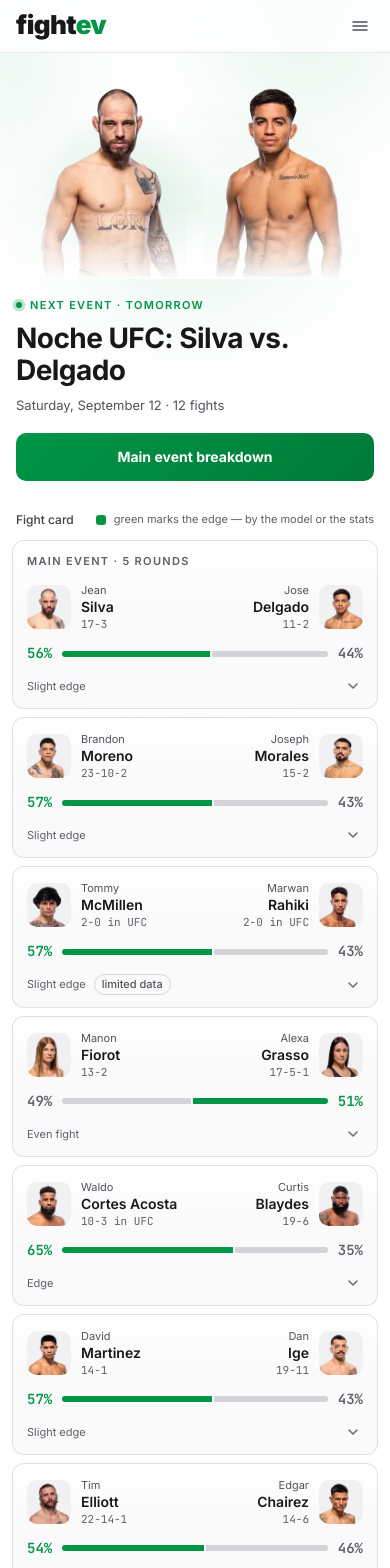
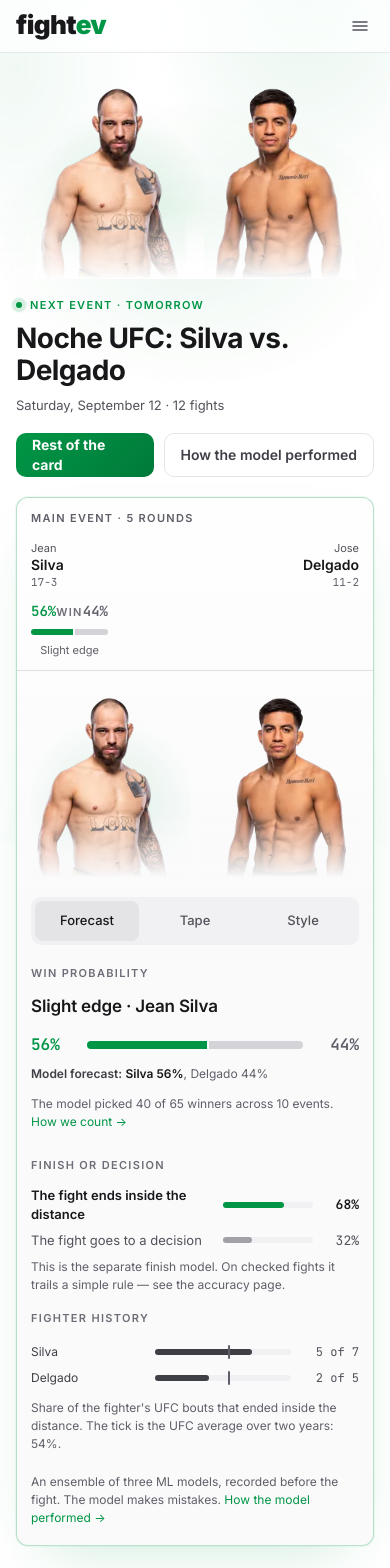
Before and after one commit to Gotodataru/fightev, a React (Vite) app: page / in a window 390 px wide. Shown: the top 1568 px of the page. Built offline with nearby package versions, Linux system fonts and the light colour scheme.

Commit message:
Headliner leads the page; publish the finish forecast with its caveat

```diff
--- a/src/components/FightCard.tsx
+++ b/src/components/FightCard.tsx
@@ -18,6 +18,7 @@ interface Props {
   instantClose: boolean    // another fight took over: collapse without animating (keeps scroll stable)
   onToggle: () => void
   onGo: (i: number) => void
+  solo?: boolean           // the headliner in the hero: always open, nothing to toggle or page through
 }
 
 // ── shared bits ────────────────────────────────────────────────────────────────
@@ -227,7 +228,7 @@ function CompactPanel({ fight, track, desktopRow }: { fight: Fight; track: Track
 // ── card ───────────────────────────────────────────────────────────────────────
 
 export const FightCard = forwardRef<HTMLDivElement, Props>(function FightCard(
-  { fight, index, total, open, track, desktopRow, desktopPanel, instantClose, onToggle, onGo }, ref,
+  { fight, index, total, open, track, desktopRow, desktopPanel, instantClose, onToggle, onGo, solo = false }, ref,
 ) {
   const { t } = useI18n()
   const panelId = useId()
@@ -238,35 +239,36 @@ export const FightCard = forwardRef<HTMLDivElement, Props>(function FightCard(
       ? `${fight.title_fight ? t.titleFight : ''}${fight.title_fight ? ' · ' : ''}${t.rounds(fight.num_rounds)}`
       : null
 
-  const center = open
+  const center = open && !solo
     ? <FightNav index={index} total={total} onGo={onGo} size={desktopRow ? 32 : 40} />
     : fight.result ? <ResultCenter fight={fight} /> : <ProbCenter fight={fight} />
+  const toggle = solo ? undefined : onToggle
 
   return (
-    <div ref={ref} id={`fight-${index + 1}`} className={cx('fight-card surface scroll-mt-3 overflow-hidden rounded-xl bg-card', !open && 'closed')}
+    <div ref={ref} id={solo ? 'main-fight' : `fight-${index + 1}`} className={cx('fight-card surface scroll-mt-3 overflow-hidden rounded-xl bg-card', !open && 'closed')}
       style={{ border: `1px solid ${open ? 'rgb(var(--brand) / 0.28)' : 'var(--c-line)'}`,
                boxShadow: open ? '0 0 0 1px rgb(var(--brand) / 0.06), 0 24px 60px -30px rgb(var(--brand) / 0.25)' : undefined }}>
       {label && <div className="eyebrow px-3.5 pt-3 text-zinc-500 md:px-5">{label}</div>}
 
       {desktopRow ? (
-        <div className="fight-row grid grid-cols-[minmax(0,1fr)_240px_minmax(0,1fr)_20px] items-center gap-6 px-5 py-4 lg:grid-cols-[minmax(0,1fr)_290px_minmax(0,1fr)_20px] lg:gap-7"
-          onClick={onToggle}>
+        <div className={cx('grid grid-cols-[minmax(0,1fr)_240px_minmax(0,1fr)_20px] items-center gap-6 px-5 py-4 lg:grid-cols-[minmax(0,1fr)_290px_minmax(0,1fr)_20px] lg:gap-7', !solo && 'fight-row')}
+          onClick={toggle}>
           <DesktopSide f={f1} open={open} />
           <div>{center}</div>
           <DesktopSide f={f2} open={open} right />
-          <ToggleButton fight={fight} open={open} controls={panelId} onToggle={onToggle} />
+          {!solo && <ToggleButton fight={fight} open={open} controls={panelId} onToggle={onToggle} />}
         </div>
       ) : (
-        <div className="fight-row flex min-h-11 flex-col gap-3 px-3.5 pb-3 pt-3.5" onClick={onToggle}>
+        <div className={cx('flex min-h-11 flex-col gap-3 px-3.5 pb-3 pt-3.5', !solo && 'fight-row')} onClick={toggle}>
           <div className="flex items-center gap-2.5">
             <MobileSide f={f1} open={open} />
             <MobileSide f={f2} open={open} right />
           </div>
           {open ? (
             <div className="flex items-center justify-between">
-              <div className="w-5" />
+              {!solo && <div className="w-5" />}
               {center}
-              <ToggleButton fight={fight} open={open} controls={panelId} onToggle={onToggle} />
+              {!solo && <ToggleButton fight={fight} open={open} controls={panelId} onToggle={onToggle} />}
             </div>
           ) : fight.result ? (
             <div className="flex items-center gap-2.5">
--- a/src/components/FightDetails.tsx
+++ b/src/components/FightDetails.tsx
@@ -53,7 +53,10 @@ function WinRow({ p1, f1, f2 }: { p1: number; f1: Fighter; f2: Fighter }) {
       </div>
       {/* spell the forecast out, so the bar is never the only place it is stated */}
       <p className="m-0 mt-2 text-xs leading-normal text-zinc-500">
-        {t.forecastLine(lastName(f1.name), a, lastName(f2.name), b)}
+        <b className="font-semibold text-zinc-300">{t.forecastLabel}:</b>{' '}
+        <span className={a >= b ? 'font-semibold text-zinc-50' : undefined}>{lastName(f1.name)} {a}%</span>
+        {', '}
+        <span className={b > a ? 'font-semibold text-zinc-50' : undefined}>{lastName(f2.name)} {b}%</span>
       </p>
     </div>
   )
@@ -62,9 +65,30 @@ function WinRow({ p1, f1, f2 }: { p1: number; f1: Fighter; f2: Fighter }) {
 function FinishBlock({ fight, track }: { fight: Fight; track: Track }) {
   const { t } = useI18n()
   const base = track.ufc_finish_rate_24m.rate !== null ? Math.round(track.ufc_finish_rate_24m.rate * 100) : null
+  const fin = fight.p_finish !== null ? Math.round(fight.p_finish * 100) : null
   return (
     <div>
       <SectionLabel>{t.finishTitle}</SectionLabel>
+      {fin !== null && (
+        <div className="mb-4">
+          <div className="flex flex-col gap-1.5">
+            {([[t.finishEarly, fin, fin >= 50], [t.finishDecision, 100 - fin, fin < 50]] as const).map(([label, v, lead], j) => (
+              <div key={label} className="grid grid-cols-[minmax(0,1fr)_auto] items-center gap-3">
+                <span className={cx('text-[13px]', lead ? 'font-semibold text-zinc-50' : 'text-zinc-400')}>{label}</span>
+                <span className="flex items-center gap-2.5">
+                  <span className="relative h-1.5 w-[90px] rounded-full bg-zinc-900 sm:w-[130px]">
+                    <span className="a-grow absolute inset-y-0 left-0 rounded-full"
+                      style={{ width: `${v}%`, background: lead ? BRAND : FILL, animationDelay: `${0.25 + j * 0.1}s` }} />
+                  </span>
+                  <span className={cx('w-9 text-right font-mono text-[13px]', lead ? 'font-semibold text-zinc-50' : 'text-zinc-400')}>{v}%</span>
+                </span>
+              </div>
+            ))}
+          </div>
+          <p className="m-0 mt-2 text-xs leading-normal text-zinc-500">{t.finishModelNote}</p>
+        </div>
+      )}
+      {fin !== null && <SectionLabel>{t.fightHistory}</SectionLabel>}
       {[fight.fighter_1, fight.fighter_2].map((f, j) => {
         const n = f.decided_fights, k = f.finish_fights
         const pct = n ? Math.round((k / n) * 100) : 0
--- a/src/data.ts
+++ b/src/data.ts
@@ -30,6 +30,8 @@ export interface FightResult { winner: 0 | 1 | 2; method: Method; round: number
 export interface Fight {
   order: number; main_event: boolean; num_rounds: number; title_fight: boolean
   p_win_f1: number
+  /** the finish model's probability that the fight ends inside the distance */
+  p_finish: number | null
   models: { catboost?: number; lightgbm?: number; xgboost?: number } | null
   fighter_1: Fighter; fighter_2: Fighter
   result: FightResult | null
--- a/src/i18n.tsx
+++ b/src/i18n.tsx
@@ -37,6 +37,8 @@ const ru = {
 
   // list
   card: 'Кард',
+  restTitle: 'Остальные бои',
+  ctaRest: 'Остальные бои',
   legend: 'зелёным — преимущество по модели или статистике',
   win: 'победа',
   predictionWas: 'прогноз был',
@@ -59,8 +61,12 @@ const ru = {
 
   // prediction
   winForecast: 'Прогноз на победу',
-  forecastLine: (n1: string, p1: number, n2: string, p2: number) =>
-    `Прогноз модели: ${n1} ${p1}%, ${n2} ${p2}%.`,
+  forecastLabel: 'Прогноз модели',
+  finishForecast: 'Прогноз на исход',
+  finishEarly: 'Бой закончится досрочно',
+  finishDecision: 'Бой закончится решением',
+  finishModelNote: 'Это отдельная модель досрочки. На проверенных боях она уступает простому правилу — сверяйтесь со страницей точности.',
+  fightHistory: 'История бойцов',
   trackLine: (k: number, n: number, e: number) =>
     `Модель угадала ${k} из ${n} победителей за ${e} ${ruPlural(e, 'турнир', 'турнира', 'турниров')}.`,
   howCounted: 'Как считали →',
@@ -147,6 +153,8 @@ const en: Dict = {
   ctaAccuracy: 'How the model performed',
 
   card: 'Fight card',
+  restTitle: 'Rest of the card',
+  ctaRest: 'Rest of the card',
   legend: 'green marks the edge — by the model or the stats',
   win: 'win',
   predictionWas: 'forecast was',
@@ -167,8 +175,12 @@ const en: Dict = {
   roundN: (r: number) => `round ${r}`,
 
   winForecast: 'Win probability',
-  forecastLine: (n1: string, p1: number, n2: string, p2: number) =>
-    `Model forecast: ${n1} ${p1}%, ${n2} ${p2}%.`,
+  forecastLabel: 'Model forecast',
+  finishForecast: 'How it ends',
+  finishEarly: 'The fight ends inside the distance',
+  finishDecision: 'The fight goes to a decision',
+  finishModelNote: 'This is the separate finish model. On checked fights it trails a simple rule — see the accuracy page.',
+  fightHistory: 'Fighter history',
   trackLine: (k: number, n: number, e: number) =>
     `The model picked ${k} of ${n} winners across ${e} ${e === 1 ? 'event' : 'events'}.`,
   howCounted: 'How we count →',
--- a/src/pages/Case.tsx
+++ b/src/pages/Case.tsx
@@ -148,8 +148,8 @@ export default function Case() {
           </Decision>
           <Decision n={4} title={ru ? 'Точность — отдельной страницей' : 'Accuracy gets its own page'}>
             {ru
-              ? 'Калибровка, интервалы и промахи на виду. Модель досрочки проиграла простому правилу — и её убрали из карточек.'
-              : 'Calibration, intervals and misses are in plain sight. The finish model lost to a simple rule — so it was taken off the cards.'}
+              ? 'Калибровка, интервалы и промахи на виду. Модель досрочки проигрывает простому правилу — это видно на графике, и рядом с её прогнозом об этом сказано прямо.'
+              : 'Calibration, intervals and misses are in plain sight. The finish model trails a simple rule — the chart shows it, and the card says so next to its forecast.'}
           </Decision>
           <Decision n={5} title={ru ? 'Без ставок' : 'No betting'}>
             {ru
--- a/src/pages/Fights.tsx
+++ b/src/pages/Fights.tsx
@@ -2,19 +2,18 @@ import { useCallback, useEffect, useRef, useState, type CSSProperties } from 're
 import { Link, useSearchParams } from 'react-router-dom'
 import { FightCard } from '../components/FightCard'
 import { Portrait } from '../components/ui'
-import { useData, useMedia, type Card, type Track } from '../data'
+import { useData, useMedia, type Card, type Fight, type Track } from '../data'
 import { useI18n } from '../i18n'
 import { BRAND, Z600, capitalize, daysUntil, formatDate } from '../lib/fight'
 import { Reveal, SplitWords, reducedMotion, useParallax } from '../lib/motion'
 
 // ── hero ───────────────────────────────────────────────────────────────────────
 
-function Hero({ card, onBreakdown, wide }: { card: Card; onBreakdown: (i: number) => void; wide: boolean }) {
+function Hero({ card, main, track, wide, desktopPanel }: {
+  card: Card; main: Fight; track: Track; wide: boolean; desktopPanel: boolean
+}) {
   const { t } = useI18n()
   const ev = card.event!
-  // the headliner may have no forecast (then the log starts with the co-main) — fall back to the first fight
-  const heroIndex = Math.max(0, card.fights.findIndex(f => f.main_event))
-  const main = card.fights[heroIndex]
   const days = daysUntil(ev.date)
   const finished = card.fights.some(f => f.result)
   const upcoming = days >= 0 && !finished
@@ -23,7 +22,6 @@ function Hero({ card, onBreakdown, wide }: { card: Card; onBreakdown: (i: number
     : finished ? t.eventDone : t.eventPast
   const dateLine = `${capitalize(formatDate(ev.date, t.locale, { weekday: 'long', day: 'numeric', month: 'long' }))} · ${t.fights(card.fights.length)}`
   const p1 = main.p_win_f1
-  const cta = main.main_event ? t.ctaBreakdown : t.ctaFight
   const parallax = useParallax(0.1, wide)
   const d = (ms: number) => ({ '--d': `${ms}ms` }) as CSSProperties
   const words = ev.name.split(' ').length
@@ -56,10 +54,15 @@ function Hero({ card, onBreakdown, wide }: { card: Card; onBreakdown: (i: number
           <SplitWords text={ev.name} delay={120} />
         </h1>
         <div className="hero-in relative mt-2.5 text-[13px] text-zinc-400" style={d(200 + words * 55)}>{dateLine}</div>
-        <button type="button" onClick={() => onBreakdown(heroIndex)} style={d(300 + words * 55)}
-          className="btn btn-brand hero-in relative mt-[18px] flex h-12 w-full items-center justify-center rounded-[10px] bg-brand text-sm font-bold text-onbrand hover:bg-brand-hover">
-          {cta}
-        </button>
+        <div className="hero-in relative mt-[18px] flex flex-wrap gap-2.5" style={d(300 + words * 55)}>
+          <a href="#rest" className="btn btn-brand flex h-11 flex-1 items-center justify-center rounded-[10px] bg-brand px-4 text-sm font-bold text-onbrand hover:bg-brand-hover">
+            {t.ctaRest}
+          </a>
+          <Link to="/accuracy" className="btn flex h-11 items-center justify-center rounded-[10px] border border-zinc-800 px-4 text-sm font-semibold text-zinc-300 hover:border-zinc-600 hover:text-zinc-50">
+            {t.ctaAccuracy}
+          </Link>
+        </div>
+        <div className="relative mt-5"><MainFight main={main} track={track} wide={wide} desktopPanel={desktopPanel} /></div>
       </section>
     )
   }
@@ -75,10 +78,9 @@ function Hero({ card, onBreakdown, wide }: { card: Card; onBreakdown: (i: number
           </h1>
           <div className="hero-in mt-3.5 text-sm text-zinc-400" style={d(180 + words * 55)}>{dateLine}</div>
           <div className="hero-in mt-7 flex flex-wrap gap-2.5" style={d(300 + words * 55)}>
-            <button type="button" onClick={() => onBreakdown(heroIndex)}
-              className="btn btn-brand rounded-lg bg-brand px-[18px] py-[11px] text-[13px] font-bold text-onbrand hover:bg-brand-hover">
-              {cta}
-            </button>
+            <a href="#rest" className="btn btn-brand rounded-lg bg-brand px-[18px] py-[11px] text-[13px] font-bold text-onbrand hover:bg-brand-hover">
+              {t.ctaRest}
+            </a>
             <Link to="/accuracy" className="btn rounded-lg border border-zinc-800 px-[18px] py-[11px] text-[13px] font-semibold text-zinc-300 hover:border-zinc-600 hover:text-zinc-50">
               {t.ctaAccuracy}
             </Link>
@@ -86,7 +88,21 @@ function Hero({ card, onBreakdown, wide }: { card: Card; onBreakdown: (i: number
         </div>
         <div className="flex h-[330px] w-full items-end">{portraits(250, 26)}</div>
       </div>
+      <div className="relative mx-auto max-w-[1024px] px-6 pb-12">
+        <MainFight main={main} track={track} wide={wide} desktopPanel={desktopPanel} />
+      </div>
     </section>
+  )
+}
+
+/** The headliner, opened and unclickable: this is the page's centrepiece, not a list row. */
+function MainFight({ main, track, wide, desktopPanel }: { main: Fight; track: Track; wide: boolean; desktopPanel: boolean }) {
+  return (
+    <Reveal still>
+      <FightCard fight={main} index={0} total={1} open solo track={track}
+        desktopRow={wide} desktopPanel={desktopPanel} instantClose
+        onToggle={() => {}} onGo={() => {}} />
+    </Reveal>
   )
 }
 
@@ -147,13 +163,13 @@ function Message({ title, text, children }: { title: string; text: string; child
 // ── page ───────────────────────────────────────────────────────────────────────
 
 /** Which fight is expanded — mirrored to ?fight=N so a breakdown can be linked to. */
-function useOpenFight(card: Card | null, desktopPanel: boolean) {
+function useOpenFight(fights: Fight[]) {
   const [params, setParams] = useSearchParams()
-  const n = card?.fights.length ?? 0
+  const n = fights.length
   const fromUrl = Number(params.get('fight'))
   const urlIndex = fromUrl >= 1 && fromUrl <= n ? fromUrl - 1 : null
-  // desktop opens the main event by default (as in the mockup); phones start with a scannable list
-  const fallback = desktopPanel && card && !card.fights.some(f => f.result) ? Math.max(0, card.fights.findIndex(f => f.main_event)) : -1
+  // the headliner is open in the hero, so the list itself starts closed and scannable
+  const fallback = -1
   const [open, setOpen] = useState<number | null>(null)
   const current = open ?? urlIndex ?? fallback
   const refs = useRef<(HTMLDivElement | null)[]>([])
@@ -191,22 +207,23 @@ function useOpenFight(card: Card | null, desktopPanel: boolean) {
   return { open: current, select, refs, animatedClose }
 }
 
-function CardList({ card, track, desktopRow, desktopPanel, nav }: {
-  card: Card; track: Track; desktopRow: boolean; desktopPanel: boolean; nav: ReturnType<typeof useOpenFight>
+function CardList({ card, fights, track, desktopRow, desktopPanel, nav }: {
+  card: Card; fights: Fight[]; track: Track; desktopRow: boolean; desktopPanel: boolean
+  nav: ReturnType<typeof useOpenFight>
 }) {
   const { t } = useI18n()
   const { open, select, refs, animatedClose } = nav
-  const n = card.fights.length
+  const n = fights.length
   return (
-    <div className="mx-auto max-w-[1024px] px-3 pb-20 pt-2 md:px-6 md:pt-9">
+    <div id="rest" className="mx-auto max-w-[1024px] scroll-mt-16 px-3 pb-20 pt-2 md:px-6 md:pt-9">
       <Reveal className="mb-3 flex flex-wrap items-center justify-between gap-x-4 gap-y-2 px-1 md:px-0">
-        <h2 className="m-0 text-xs font-medium text-zinc-300">{t.card}</h2>
+        <h2 className="m-0 text-xs font-medium text-zinc-300">{t.restTitle}</h2>
         <span className="flex items-center gap-2 text-[11px] text-zinc-500">
           <span className="h-2.5 w-2.5 rounded-[3px]" style={{ background: BRAND }} aria-hidden />{t.legend}
         </span>
       </Reveal>
       <div className="flex flex-col gap-2">
-        {card.fights.map((f, i) => (
+        {fights.map((f, i) => (
           // cards rise in one after another; bars and percentages inside wait for their card
           <Reveal key={`${f.fighter_1.slug}-${f.fighter_2.slug}`} delay={Math.min(i, 6) * 60}>
             <FightCard ref={el => { refs.current[i] = el }}
@@ -229,7 +246,11 @@ export default function Fights() {
   const desktopRow = useMedia('(min-width: 768px)')
   const desktopPanel = useMedia('(min-width: 1024px)')
 
-  const nav = useOpenFight(data.status === 'ok' ? data.data.card : null, desktopPanel)
+  const card = data.status === 'ok' ? data.data.card : null
+  // the headliner may have no forecast (then the log starts with the co-main) — fall back to the first fight
+  const mainIndex = card?.fights.length ? Math.max(0, card.fights.findIndex(f => f.main_event)) : -1
+  const rest = card ? card.fights.filter((_, i) => i !== mainIndex) : []
+  const nav = useOpenFight(rest)
   useEffect(() => { document.title = `fightev — ${t.nav.fights}` }, [t])
 
   if (data.status === 'loading') return <Skeleton desktop={desktopRow} />
@@ -241,8 +262,8 @@ export default function Fights() {
       </Message>
     )
   }
-  const { card, track } = data.data
-  if (!card.event || !card.fights.length) {
+  const { track } = data.data
+  if (!card || !card.event || !card.fights.length) {
     const last = track.events?.[track.events.length - 1]
     return (
       <Message title={t.emptyTitle} text={t.emptyText}>
@@ -256,8 +277,8 @@ export default function Fights() {
   }
   return (
     <>
-      <Hero card={card} wide={desktopRow} onBreakdown={i => nav.select(i, 'nav')} />
-      <CardList card={card} track={track} desktopRow={desktopRow} desktopPanel={desktopPanel} nav={nav} />
+      <Hero card={card} main={card.fights[mainIndex]} track={track} wide={desktopRow} desktopPanel={desktopPanel} />
+      <CardList card={card} fights={rest} track={track} desktopRow={desktopRow} desktopPanel={desktopPanel} nav={nav} />
     </>
   )
 }
```
Also changed, not shown: src/pages/Accuracy.tsx (+15 -12 lines).
